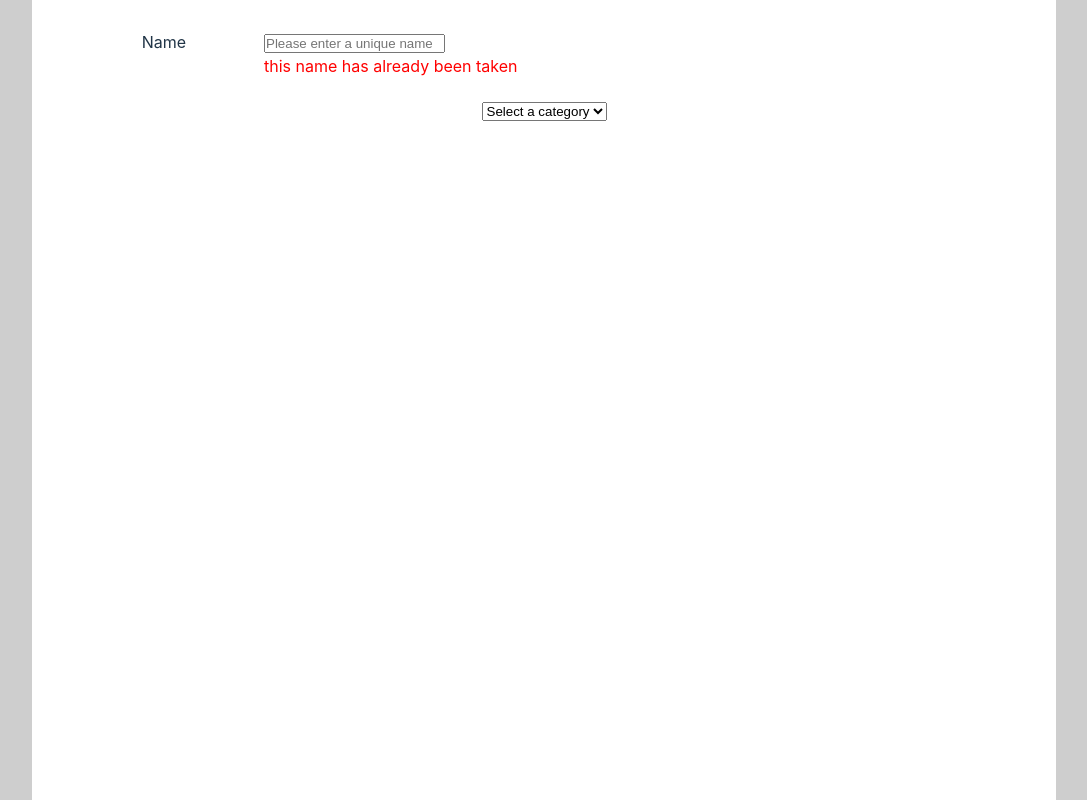
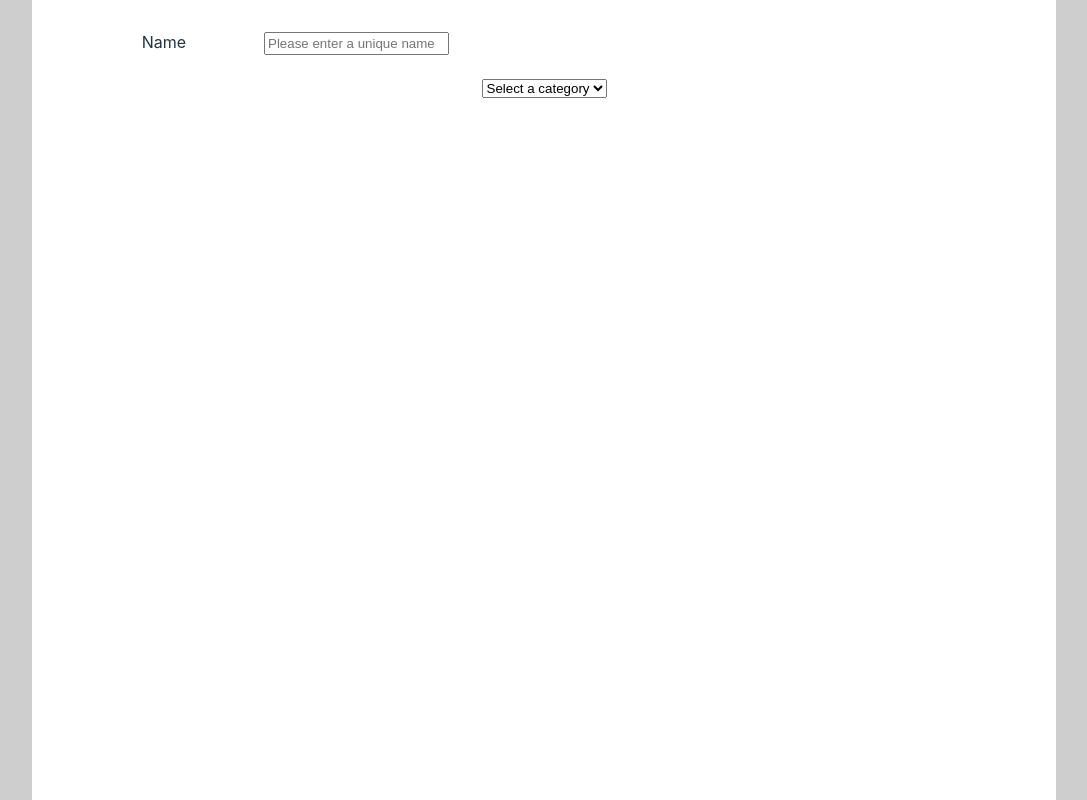
Before and after one commit to jamesritzman/react-interview-202404, a React (Vite) app: page / in a window 1280 px wide. Shown: the whole page, without its empty margins (96-1183 px from the left). Built offline with nearby package versions, Linux system fonts and the light colour scheme.

Commit message:
additional functionality for text input, inc. validation via mock-api

```diff
--- a/src/components/TextInput/TextInput.jsx
+++ b/src/components/TextInput/TextInput.jsx
@@ -1,10 +1,27 @@
+import { isNameValid } from '../../mock-api/apis'
 import './TextInput.css'
+
+
+async function handleInputChange(e, getsetValue, getsetValidation) {
+    // set the new value of the input based on the newly typed text
+    getsetValue.setName(e.target.value);
+
+    // commpare the new value of the input to list of valid names per "api"
+    // Note: can NOT use getsetValue.name because .setName is async (.get may not reflect the new value yet)
+
+    // Trim leading/trailing white space from the input so that a user can't simply add spaces before/after the name
+    //  in order to create a duplicate-looking value
+    const isValid = await isNameValid(e.target.value.trim());
+    getsetValidation.setNameIsValid(isValid);
+}
+
 
 function TextInput(props) {
     const {
         labelText = 'Input:',
         inputId,
         getsetValue,
+        getsetValidation,
         placeholderText = 'Enter text here...',
         containerClassname = ''
     } = props;
@@ -13,8 +30,14 @@ function TextInput(props) {
         <div className={`textinput-component ${containerClassname}`}>
             <label htmlFor={inputId}>{labelText}</label>
             <div className="input-wrapper">
-                <input type="text" placeholder={placeholderText} id={inputId} value={getsetValue.get} onChange={getsetValue.set} />
-                <p className="validation-message">this name has already been taken</p>
+                <input
+                    type="text"
+                    placeholder={placeholderText}
+                    id={inputId}
+                    value={getsetValue.name}
+                    onChange={(e) => handleInputChange(e, getsetValue, getsetValidation)}
+                />
+                { !getsetValidation.nameIsValid && <p className="validation-message">this name has already been taken</p> }
             </div>
         </div>
     )
--- a/src/index.css
+++ b/src/index.css
@@ -82,3 +82,7 @@ input, button {
     margin: 0;
     padding: 0;
 }
+
+input[type=text] {
+    padding: 2px;
+}
--- a/src/pages/Form.jsx
+++ b/src/pages/Form.jsx
@@ -5,7 +5,8 @@ import TextInput from '../components/TextInput/TextInput'
 import './Form.css'
 
 function Form(props) {
-    const [name, setName] = useState("");
+    const [name, setName] = useState(""); // value of the Name input
+    const [nameIsValid, setNameIsValid] = useState(true); // is the value of the Name input valid (unique)
 
     return (
         <main className="form-page">
@@ -14,6 +15,7 @@ function Form(props) {
                     labelText="Name"
                     inutId="name-input"
                     getsetValue={{name: name, setName: setName}}
+                    getsetValidation={{nameIsValid: nameIsValid, setNameIsValid: setNameIsValid}}
                     placeholderText="Please enter a unique name"
                     containerClassname="grid-container"
                 />
```
